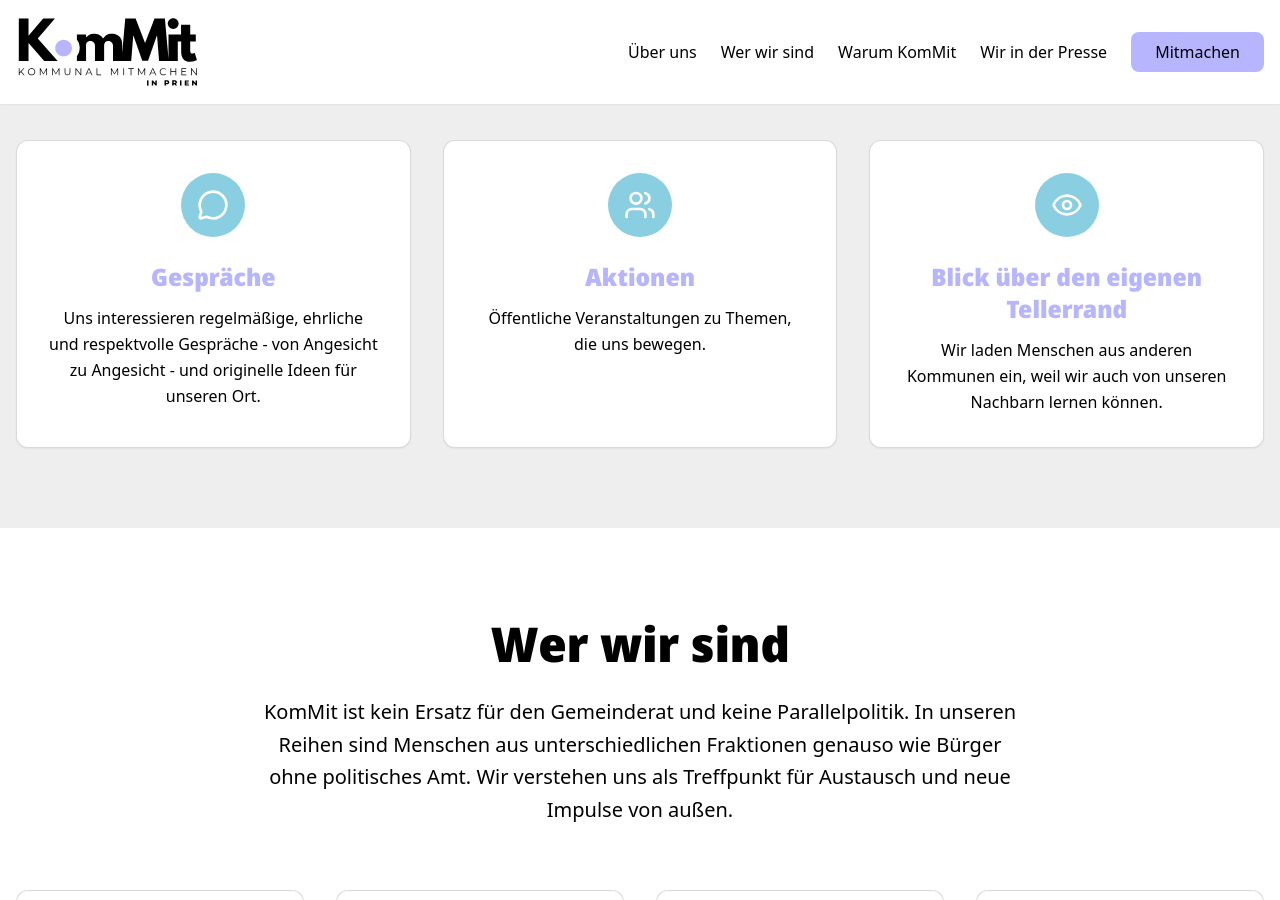
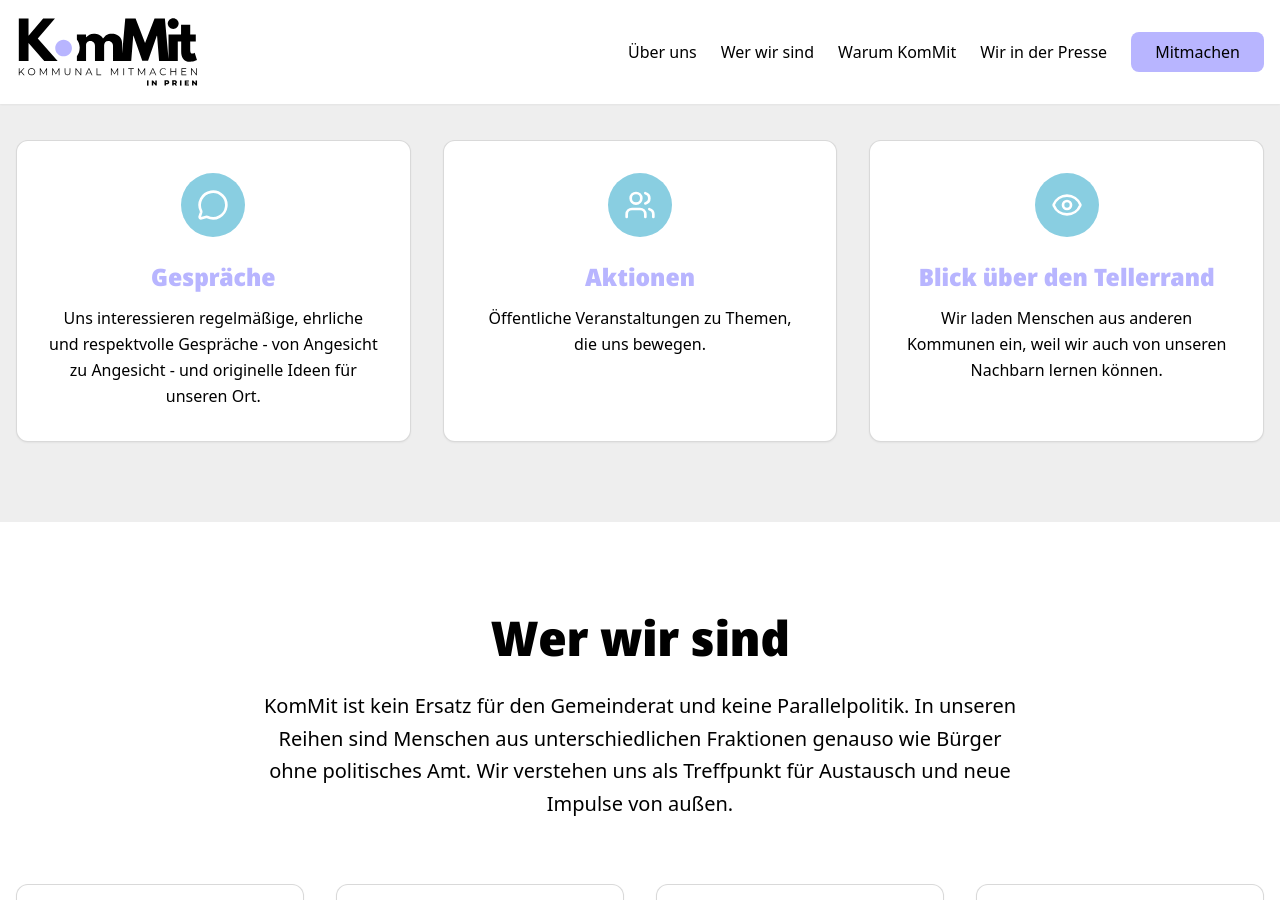
Before and after one commit to mblascoespar/kommitprien, a Jekyll site: the page built from index.html, in a window 1280 px wide and 900 px high, scrolled down 1203 px. Built offline with Jekyll 4.4.1, drawn with Linux system fonts in a browser that asks for light colours.

Commit message:
Update Inhalte “features”

```diff
--- a/_data/features.yml
+++ b/_data/features.yml
@@ -1,13 +1,15 @@
 items:
   - icon: message-circle
     title: Gespräche
-    description: Uns interessieren regelmäßige, ehrliche und respektvolle Gespräche - von Angesicht zu Angesicht - und originelle Ideen für unseren Ort.
+    description: Uns interessieren regelmäßige, ehrliche und respektvolle Gespräche
+      - von Angesicht zu Angesicht - und originelle Ideen für unseren Ort.
     color: cyan
   - icon: users
     title: Aktionen
     description: Öffentliche Veranstaltungen zu Themen, die uns bewegen.
     color: cyan
   - icon: eye
-    title: Blick über den eigenen Tellerrand
-    description: Wir laden Menschen aus anderen Kommunen ein, weil wir auch von unseren Nachbarn lernen können.
+    title: Blick über den Tellerrand
+    description: Wir laden Menschen aus anderen Kommunen ein, weil wir auch von
+      unseren Nachbarn lernen können.
     color: cyan
```
